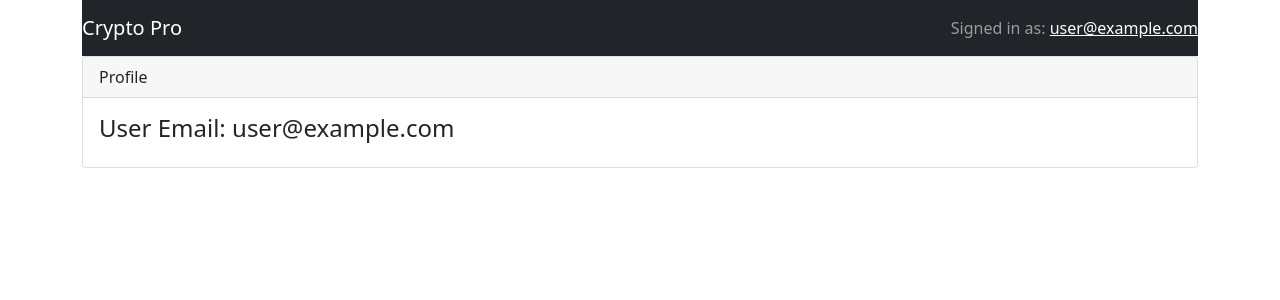
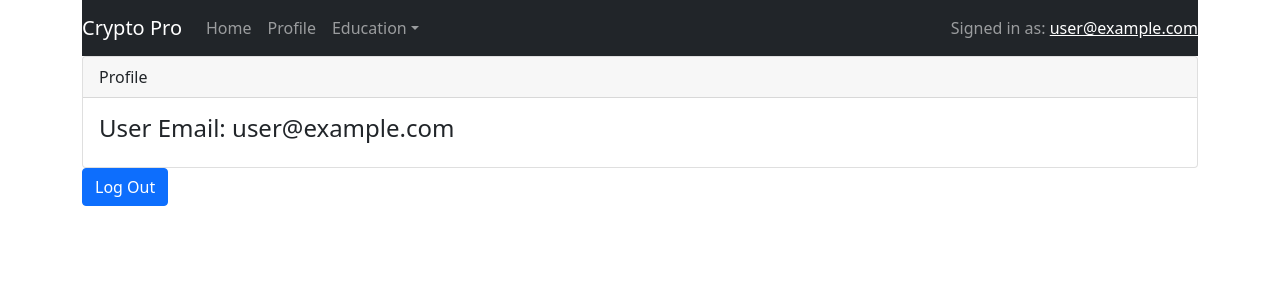
Before and after one commit to chrisgumieny/Crypto, a React (Create React App) app: page /profile in a window 1280 px wide. Shown: the top 300 px of the page. Built offline with nearby package versions, Linux system fonts and the light colour scheme; no server answers; sample sign-in values are in the browser's storage.

Commit message:
numerous misc changes

```diff
--- a/src/App.js
+++ b/src/App.js
@@ -8,10 +8,9 @@ import PrivateRoute from "./components/PrivateRoute"
 import ForgotPassword from "./components/ForgotPassword"
 import Register from "./components/Register"
 import { HeaderToolbar } from "./components/Header"
-import { Profile } from "./components/Profile"
+import Profile from "./components/Profile"
 import { FirstPartyEducation } from "./components/FirstPartyEducation"
 import { ThirdPartyEducation } from "./components/ThirdPartyEducation"
-
 
 function App() {
   return (
@@ -26,10 +25,12 @@ function App() {
               <Route path="/login"> <Login /> </Route>
               <Route path="/register"> <Register /> </Route>
               <Route path="/forgotpassword"> <ForgotPassword /> </Route>
-              <PrivateRoute path="/profile"> <Profile /> </PrivateRoute>
+              {/*locking down profile*/}
+              <PrivateRoute path="/profile" component={Profile} />
               <Route path="/firstpartyeducation"> <FirstPartyEducation /> </Route>
               <Route path="/thirdpartyeducation"> <ThirdPartyEducation /> </Route>
-              <PrivateRoute path="/"> <Home /> </PrivateRoute>
+              {/*  locking down home */}
+              <PrivateRoute exact path="/" component={Home} />
             </Switch>
           </div>
         </Router>
--- a/src/components/ForgotPassword.js
+++ b/src/components/ForgotPassword.js
@@ -29,12 +29,12 @@ export default function ForgotPassword() {
             setLoading(true)
             // call passwordReset function from AuthContext
             await passwordReset(emailRef.current.value,)
-            setMessage("reset link sent")
+            setMessage("Reset link sent to email")
 
         }
         catch {
             // error message
-            setError("ERROR: failed to reset password")
+            setError("ERROR: Failed to reset password")
         }
 
         // after all handling is done
--- a/src/components/Header.js
+++ b/src/components/Header.js
@@ -2,6 +2,7 @@ import React from "react";
 import Navbar from 'react-bootstrap/Navbar';
 import { Link } from "react-router-dom";
 import { useAuth } from "../contexts/AuthContext";
+import { Nav, NavDropdown } from 'react-bootstrap';
 
 // Guide for configurations: https://react-bootstrap.github.io/components/navbar/
 
@@ -12,8 +13,30 @@ export const HeaderToolbar = () => {
 
     return (
         <Navbar bg="dark" variant="dark">
-            <Navbar.Brand href="/home">Crypto Pro</Navbar.Brand>
+            {/*<Navbar.Brand href="/home">Crypto Pro</Navbar.Brand> */}
+            {/* Crypto Pro header click -> home  */}
+            <Navbar.Brand href="/">Crypto Pro</Navbar.Brand>
             <Navbar.Toggle />
+
+
+
+
+            <Nav>
+                {/* link to home page */}
+                <Nav.Link href="/">Home</Nav.Link>
+                {/* link to user profile */}
+                <Nav.Link href="/profile">Profile</Nav.Link>
+                {/* drop down for educational pages */}
+                <NavDropdown title="Education" id="nav-dropdown">
+                    <NavDropdown.Item href="/firstpartyeducation">First Party Education</NavDropdown.Item>
+                    <NavDropdown.Divider />
+                    <NavDropdown.Item href="/thirdpartyeducation">Third Party Education</NavDropdown.Item>
+                </NavDropdown>
+            </Nav>
+
+
+
+
             <Navbar.Collapse className="justify-content-end">
                 {isLoggedIn ? <Navbar.Text>
                     Signed in as: <Link to="/profile"> {currentUser.email}</Link>
--- a/src/components/Home.js
+++ b/src/components/Home.js
@@ -20,7 +20,7 @@ export default function Home() {
     }
     catch {
       //error message
-      setError("ERROR: failed to log out of account")
+      setError("ERROR: Failed to log out of account")
     }
   }
 
--- a/src/components/Login.js
+++ b/src/components/Login.js
@@ -24,12 +24,12 @@ export default function Login() {
             setLoading(true)
             // call login function from AuthContext
             await login(emailRef.current.value, passwordRef.current.value)
-            history.push("/")
+            history.push("/profile")
 
         }
         catch {
             // error message
-            setError("ERROR: failed to log in to account")
+            setError("ERROR: Failed login attempt")
         }
         // after all handling is done
         setLoading(false)
--- a/src/components/Profile.js
+++ b/src/components/Profile.js
@@ -1,19 +1,49 @@
-import React from "react";
-import { Card } from "react-bootstrap"
+import React, { useState } from "react"
+import { Card, Alert, Button } from "react-bootstrap"
 import { useAuth } from "../contexts/AuthContext";
+import { useHistory } from "react-router-dom"
 
 const cryptos = ["Bitcoin", "Etherium", "Dogecoin"]
 
 
-export const Profile = () => {
-    const { currentUser } = useAuth()
+export default function Profile() {
+    const [error, setError] = useState("")
+    const { currentUser, logout } = useAuth()
+    const history = useHistory()
+
+    // handle logout
+    async function handleLogout() {
+        setError("") // empty
+
+        try {
+            // wait for logout
+            await logout()
+            // go back to login page
+            history.push("/login")
+        }
+        catch {
+            //error message
+            setError("ERROR: Failed to log out of account")
+        }
+    }
+
 
     return (
+        <>
             <Card>
                 <Card.Header> Profile</Card.Header>
                 <Card.Body>
+
+                    {/* alert if cant log out*/}
+                    {error && <Alert variant="danger">{error}</Alert>}
+                    {/* welcome user with email*/}
                     <h4 className="div-0">User Email: {currentUser.email}</h4>
                 </Card.Body>
             </Card>
+            {/* log out link */}
+            <div className="div-3">
+                <Button variant="primary" onClick={handleLogout}> Log Out</Button>
+            </div>
+        </>
     )
 }
--- a/src/components/Register.js
+++ b/src/components/Register.js
@@ -23,7 +23,7 @@ export default function Register() {
         // password and confirm password must be equal
         if (passwordRef.current.value !== confirmPasswordRef.current.value) {
             // return error
-            return setError("ERROR: passwords do not match ")
+            return setError("ERROR: Passwords do not match ")
         }
         try {
             // set error back to empty string
@@ -32,12 +32,12 @@ export default function Register() {
             setLoading(true)
             // call register function from AuthContext
             await register(emailRef.current.value, passwordRef.current.value)
-            history.push("/")
+            history.push("/profile")
 
         }
         catch {
             // error message
-            setError("ERROR: no account was created")
+            setError("ERROR: Failed to create account")
         }
 
         // after all handling is done
```
Lines whose indentation alone changed are shown as unchanged.
